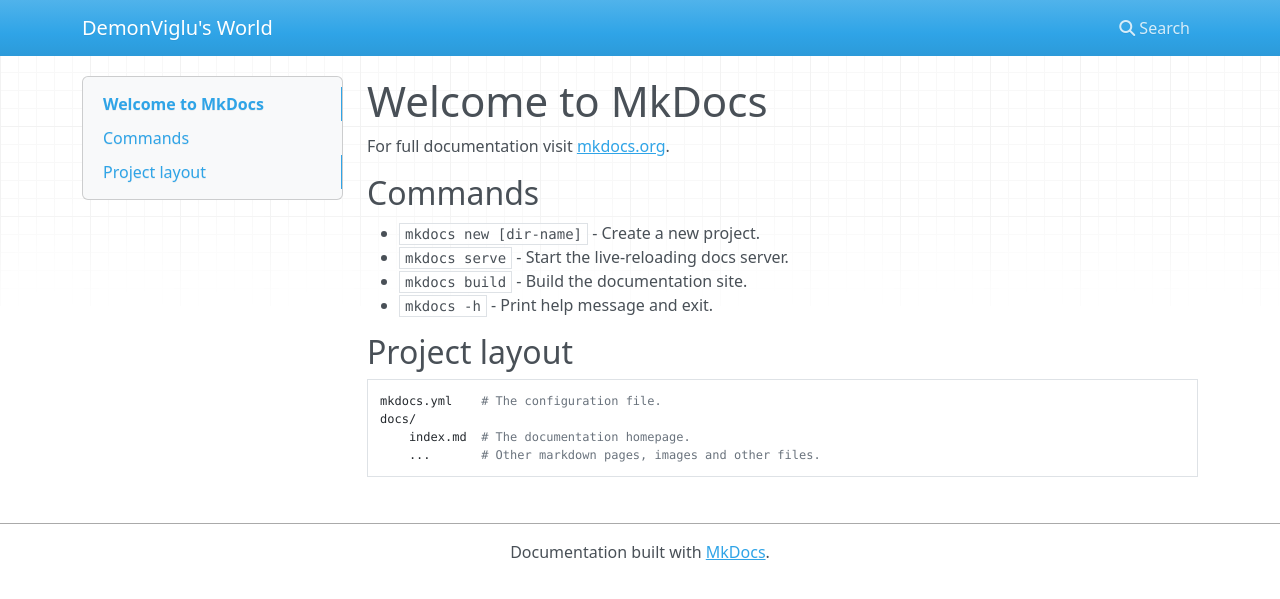
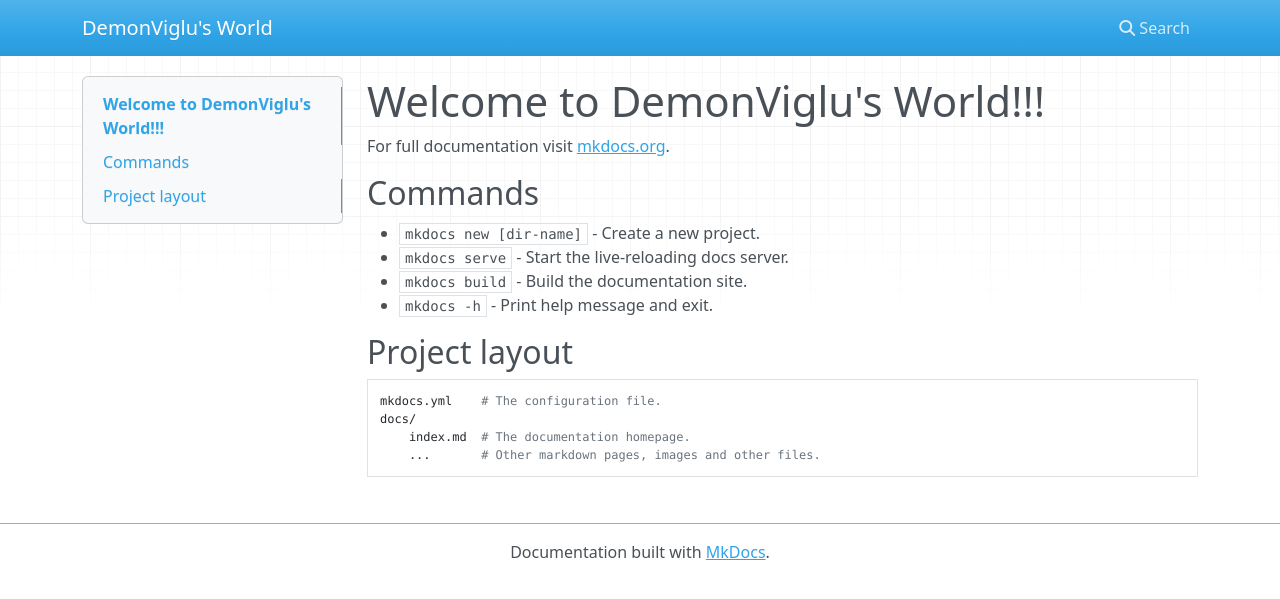
Before and after one commit to DemonViglu/VercelWeb_Demon, an MkDocs documentation site: the page built from docs/index.md, in a window 1280 px wide. Shown: the top 599 px of the page. Built offline with MkDocs 1.6.1, drawn with Linux system fonts in a browser that asks for light colours; nearby versions of some CDN libraries.

Commit message:
add workFlow

```diff
--- a/docs/index.md
+++ b/docs/index.md
@@ -1,4 +1,4 @@
-# Welcome to MkDocs
+# Welcome to DemonViglu's World!!!
 
 For full documentation visit [mkdocs.org](https://www.mkdocs.org).
 
```
Also changed, not shown: 1 other file.
